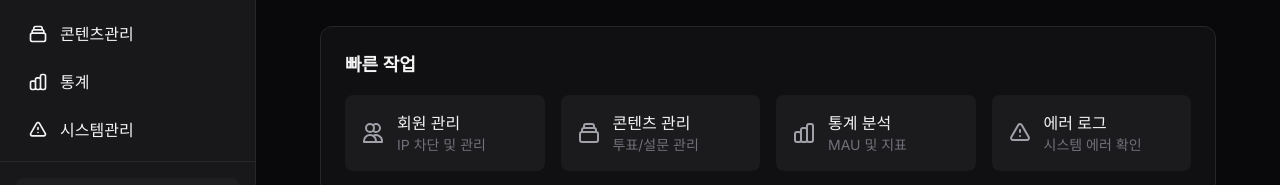
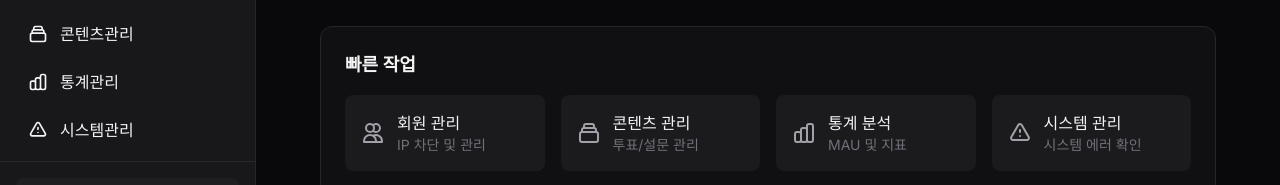
Before and after one commit to Taewoong-Hong/self-question, a Next.js app: page /admin/dashboard in a window 1280 px wide. Shown: the part 478-663 px from the top of the page. Built offline with nearby package versions, Linux system fonts and the light colour scheme; no server answers; sample sign-in values are in the browser's storage.

Commit message:
style: 관리자 메뉴 텍스트 개선
- 네비게이터: '통계' → '통계관리'로 변경
- 대시보드: '에러 로그' → '시스템 관리'로 변경

```diff
--- a/src/app/admin/dashboard/page.tsx
+++ b/src/app/admin/dashboard/page.tsx
@@ -228,7 +228,7 @@ export default function AdminDashboardPage() {
                 <path strokeLinecap="round" strokeLinejoin="round" strokeWidth={2} d="M12 9v2m0 4h.01m-6.938 4h13.856c1.54 0 2.502-1.667 1.732-3L13.732 4c-.77-1.333-2.694-1.333-3.464 0L3.34 16c-.77 1.333.192 3 1.732 3z" />
               </svg>
               <div>
-                <h4 className="font-medium text-zinc-900 dark:text-zinc-100">에러 로그</h4>
+                <h4 className="font-medium text-zinc-900 dark:text-zinc-100">시스템 관리</h4>
                 <p className="text-sm text-zinc-600 dark:text-zinc-500">시스템 에러 확인</p>
               </div>
             </Link>
--- a/src/app/layout.tsx
+++ b/src/app/layout.tsx
@@ -311,7 +311,7 @@ function LayoutContent({ children }: { children: React.ReactNode }) {
                           <svg className="w-5 h-5" fill="none" stroke="currentColor" viewBox="0 0 24 24">
                             <path strokeLinecap="round" strokeLinejoin="round" strokeWidth={2} d="M9 19v-6a2 2 0 00-2-2H5a2 2 0 00-2 2v6a2 2 0 002 2h2a2 2 0 002-2zm0 0V9a2 2 0 012-2h2a2 2 0 012 2v10m-6 0a2 2 0 002 2h2a2 2 0 002-2m0 0V5a2 2 0 012-2h2a2 2 0 012 2v14a2 2 0 01-2 2h-2a2 2 0 01-2-2z" />
                           </svg>
-                          <span>통계</span>
+                          <span>통계관리</span>
                         </Link>
                       </li>
                       <li>
```
